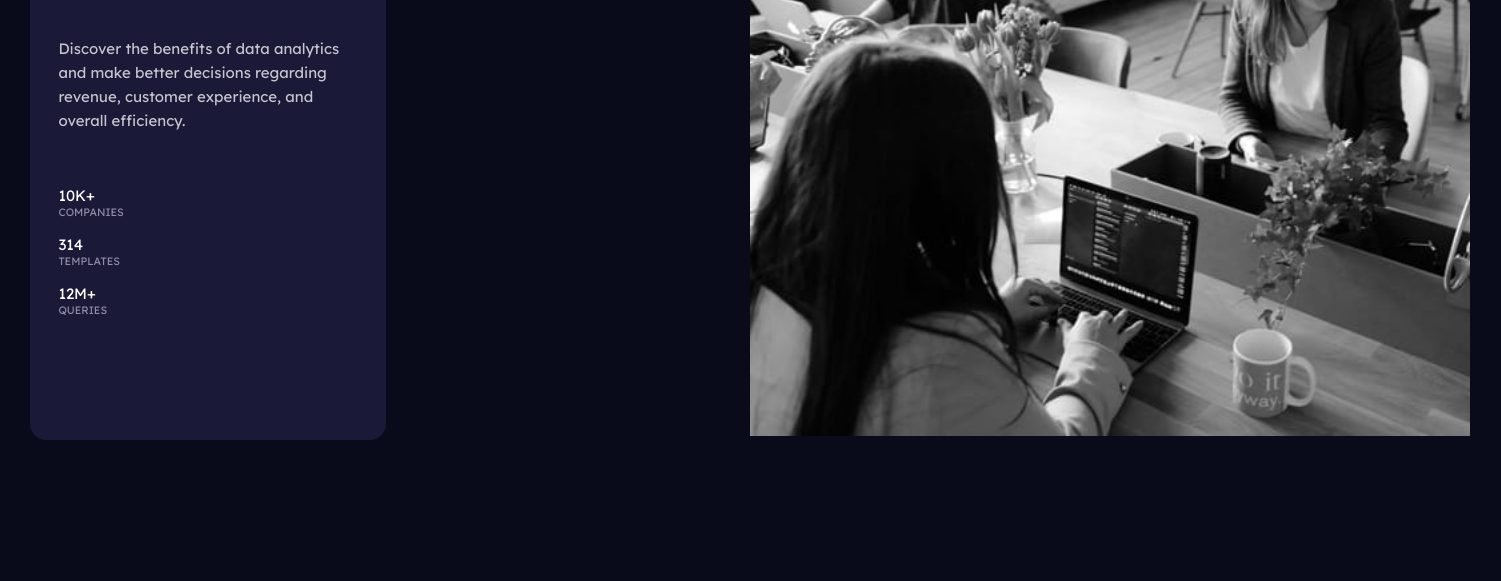
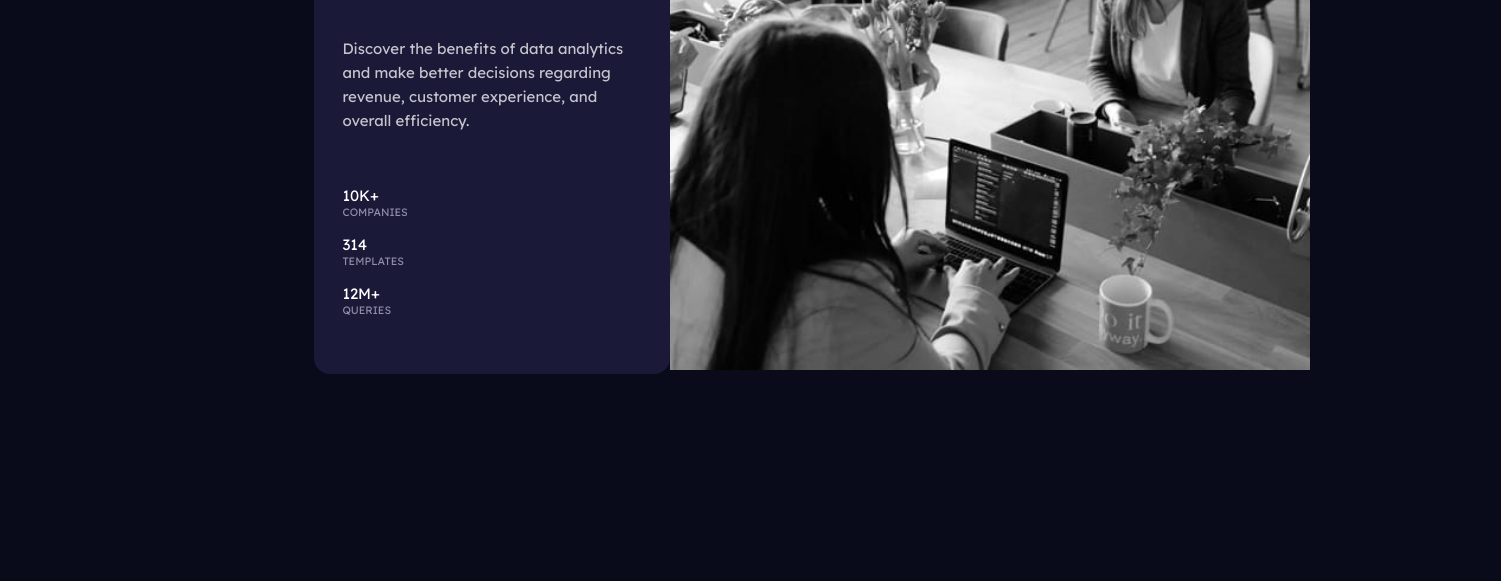
Before and after one commit to mahassan/02-CSS-stats-preview-card-component-main, a plain HTML site: page index.html in a window 1280 px wide. Shown: the part 219-800 px from the top of the page, 1501 px wide, since content can reach past the window. Drawn offline with Linux system fonts and the light colour scheme.

Commit message:
desktop WIP

```diff
--- a/styles.css
+++ b/styles.css
@@ -52,7 +52,6 @@ p{
 }
 @media only screen and (min-width:379px) {
     .container{
-      width: 1440px;
       display: grid;
       grid-template-columns: repeat(2, 2fr);
       margin:0 auto;
@@ -66,6 +65,7 @@ p{
       grid-row: 1/2;
       text-align: left;
       width:300px;
+      justify-self: end;
     }
     h1, li{
       color:#fff
```
